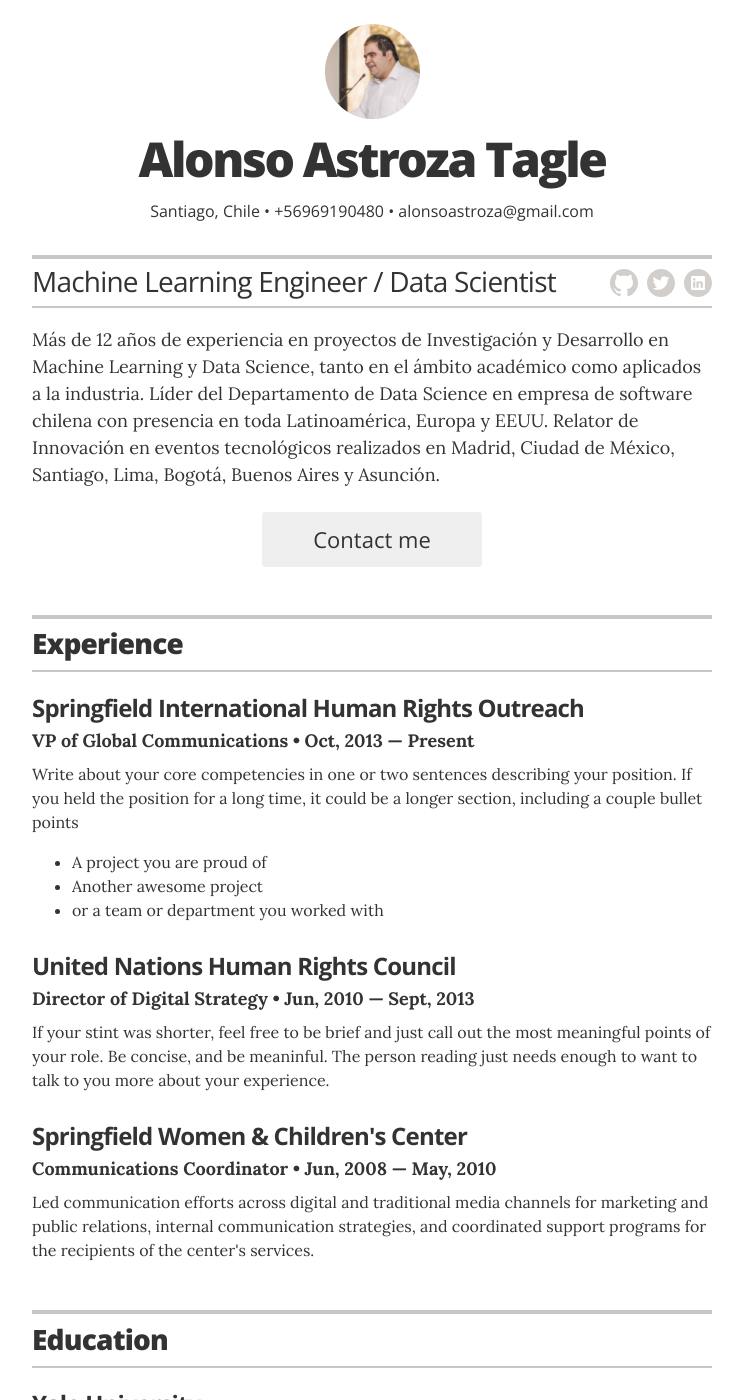
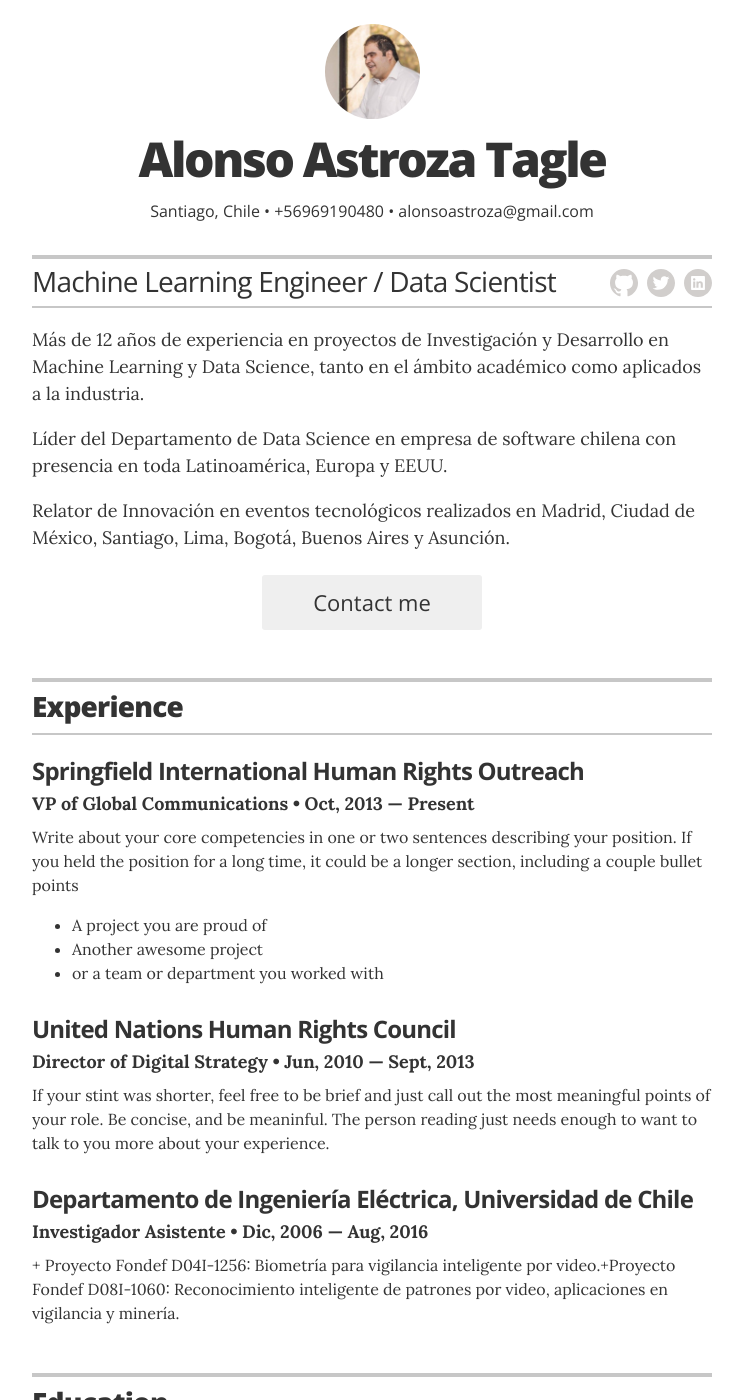
Before and after one commit to aastroza/aastroza.github.io-backup, a Jekyll site: the page built from index.html, in a window 1280 px wide and 1400 px high. Shown: the whole window, without its empty margins (268-1011 px from the left). Built offline with Jekyll 4.4.1, drawn with Linux system fonts in a browser that asks for light colours.

Commit message:
fix experience

```diff
--- a/_config.yml
+++ b/_config.yml
@@ -23,8 +23,7 @@ resume_contact_address:         "Macul, Santiago, Chile"
 resume_header_contact_info:     "Santiago, Chile • +56969190480 • alonsoastroza@gmail.com"
 display_header_contact_info:    "true"
 
-resume_header_intro: "<p>Más de 12 años de experiencia en proyectos de Investigación y Desarrollo en Machine Learning y Data Science, tanto en el ámbito académico como aplicados a la industria. Líder del Departamento de Data Science en empresa de software chilena con presencia en toda Latinoamérica, Europa y EEUU.
-Relator de Innovación en eventos tecnológicos realizados en Madrid, Ciudad de México, Santiago, Lima, Bogotá, Buenos Aires y Asunción.
+resume_header_intro: "<p>Más de 12 años de experiencia en proyectos de Investigación y Desarrollo en Machine Learning y Data Science, tanto en el ámbito académico como aplicados a la industria.</p><p>Líder del Departamento de Data Science en empresa de software chilena con presencia en toda Latinoamérica, Europa y EEUU.</p><p>Relator de Innovación en eventos tecnológicos realizados en Madrid, Ciudad de México, Santiago, Lima, Bogotá, Buenos Aires y Asunción.
 </p>"
 
 # use "yes" to display the email contact button,
--- a/_data/experience.yml
+++ b/_data/experience.yml
@@ -12,8 +12,9 @@
   summary: If your stint was shorter, feel free to be brief and just call out the most meaningful points of your role. Be concise, and be meaninful. The person reading just needs enough to want to talk to you more about your experience.
 
 
-# Communications Coordinator
-- company: Springfield Women & Children's Center
-  position: Communications Coordinator
-  duration:   Jun, 2008  &mdash; May, 2010
-  summary: Led communication efforts across digital and traditional media channels for marketing and public relations, internal communication strategies, and coordinated support programs for the recipients of the center's services.
+# U de Chile
+- company: Departamento de Ingeniería Eléctrica, Universidad de Chile
+  position: Investigador Asistente
+  duration:   Dic, 2006  &mdash; Aug, 2016
+  summary: "+ Proyecto Fondef D04I-1256: Biometría para vigilancia inteligente por video.+Proyecto Fondef D08I-1060: Reconocimiento inteligente de patrones por video, aplicaciones en vigilancia y minería.
+  "
```
